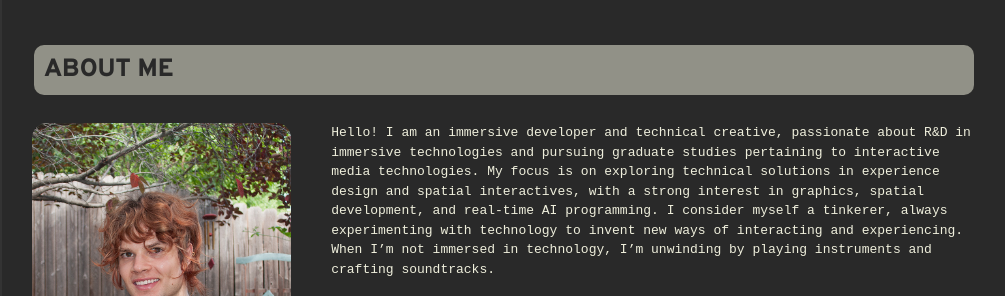
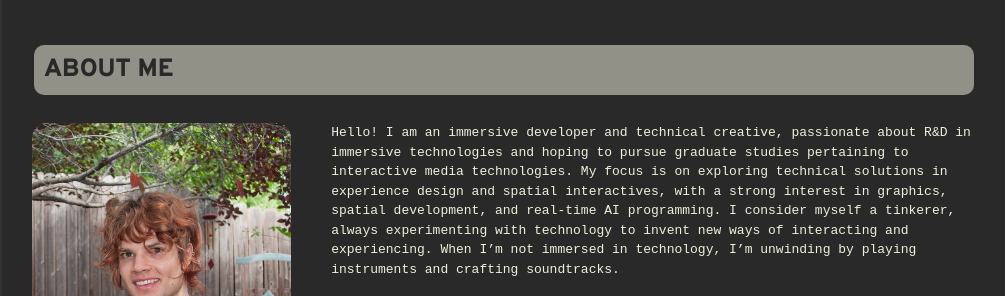
Before and after one commit to submeonic/submeonic.github.io, a plain HTML site: page index.html in a window 1280 px wide. Shown: the part 436-732 px from the top of the page, without its empty margins (136-1141 px from the left). Drawn offline with nearby package versions, Linux system fonts and the light colour scheme; a web font is replaced by a local one.

Commit message:
Update index.html

```diff
--- a/index.html
+++ b/index.html
@@ -84,7 +84,7 @@
                         <div id="bio-container">
                             <p>
                                 Hello! I am an immersive developer and technical creative, passionate about R&D in
-                                immersive technologies and pursuing graduate studies pertaining to interactive media technologies.
+                                immersive technologies and hoping to pursue graduate studies pertaining to interactive media technologies.
                                 My focus is on exploring technical solutions in experience design and spatial interactives,
                                 with a strong interest in graphics, spatial development, and real-time AI programming.
                                 I consider myself a tinkerer, always experimenting with technology to invent new ways of
```
